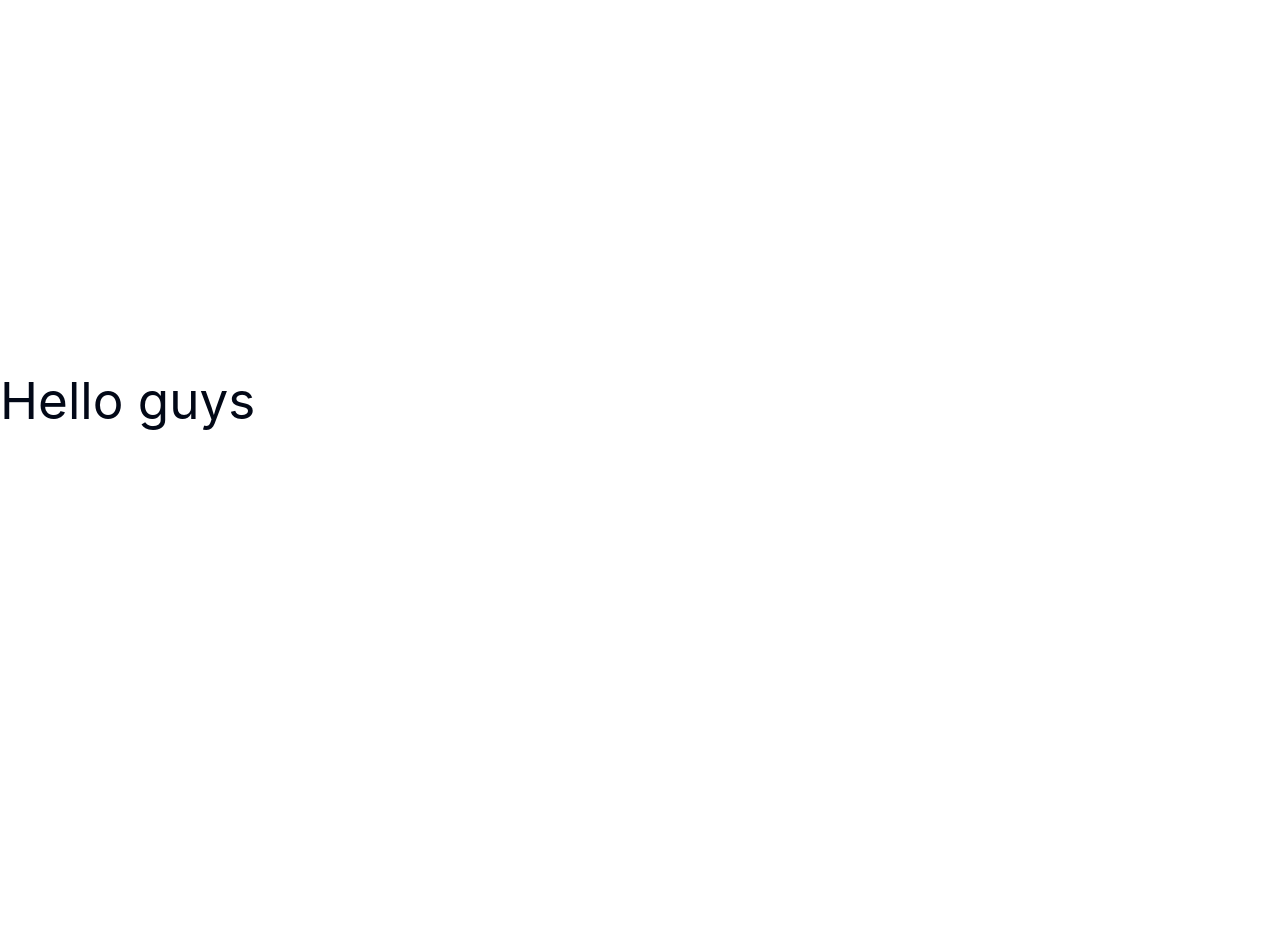
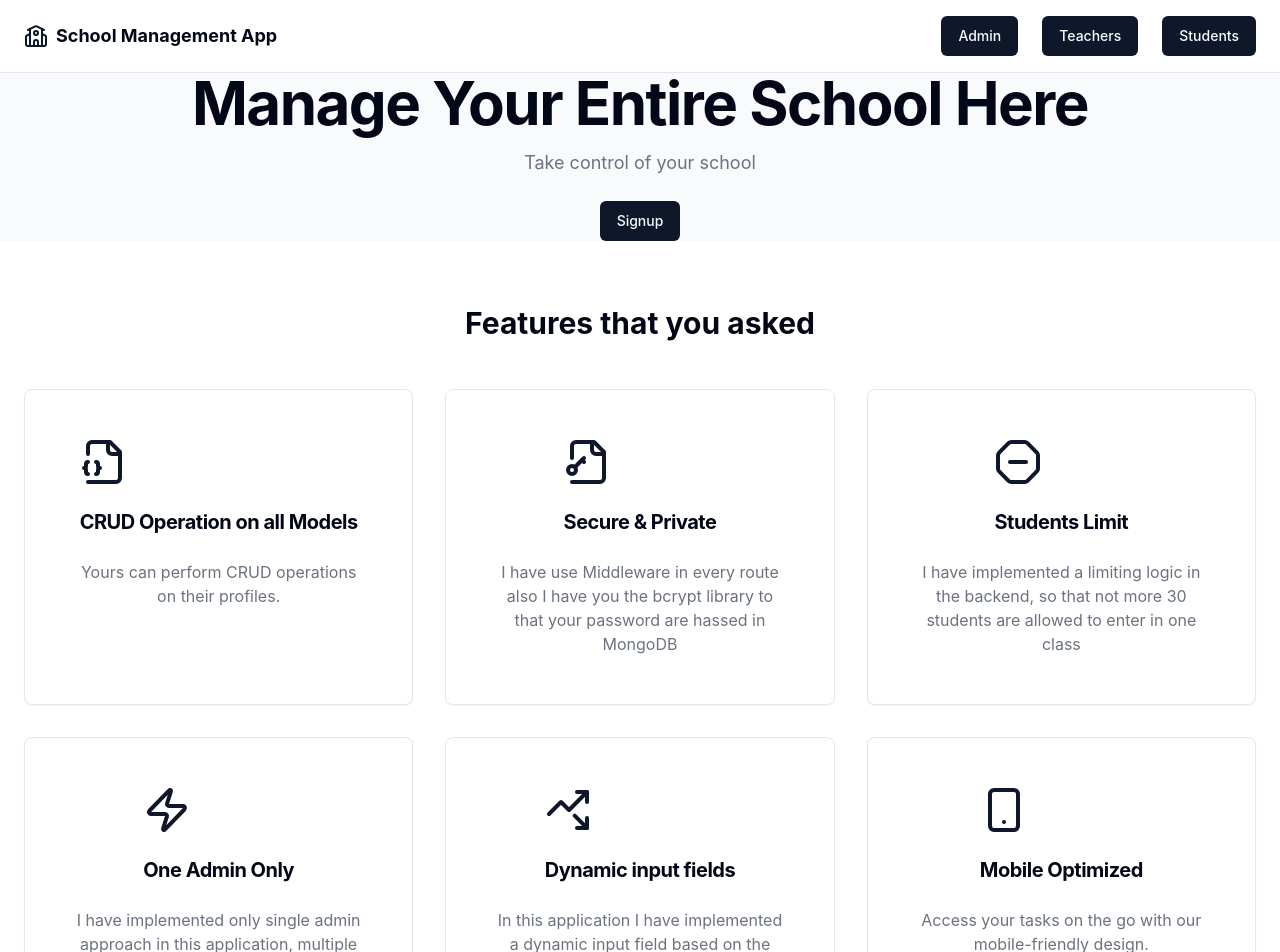
Before and after one commit to kaphjgpa/School-Management-App, a React (Vite) app in the folder school-management-frontend/: page / in a window 1280 px wide. Shown: the top 952 px of the page. Before the commit the page ends 800 px from the top, so only its background shows below. Built offline with nearby package versions, Linux system fonts and the light colour scheme.

Commit message:
Added landing page

```diff
--- /dev/null
+++ b/school-management-frontend/components/LandingPage.jsx
@@ -0,0 +1,155 @@
+import { Button } from "@/components/ui/button";
+import { Card, CardContent, CardHeader, CardTitle } from "@/components/ui/card";
+import {
+  OctagonMinus,
+  Zap,
+  Smartphone,
+  School,
+  TrendingUpDown,
+  FileJson2,
+  FileKey2,
+  Filter,
+  ListChecks,
+  Columns3,
+} from "lucide-react";
+
+const FeatureCard = ({ Icon, title, description }) => (
+  <Card className="flex flex-col items-center p-6 text-center">
+    <CardHeader>
+      <Icon className="h-12 w-12 text-primary mb-4" />
+      <CardTitle className="text-xl font-bold">{title}</CardTitle>
+    </CardHeader>
+    <CardContent className="text-gray-500 dark:text-gray-400">
+      {description}
+    </CardContent>
+  </Card>
+);
+
+export default function LandingPage() {
+  return (
+    <div className="flex flex-col h-screen">
+      {/* Header */}
+      <header className="w-screen px-6 py-4 flex items-center justify-between border-b">
+        <div className="flex items-center gap-2">
+          <School className="h-6 w-6 text-primary" />
+          <h1 className="text-lg font-bold">School Management App</h1>
+        </div>
+        <nav className="flex items-center gap-6">
+          <a href="#features" className="text-sm font-medium hover:underline">
+            <Button>Admin</Button>
+          </a>
+          <a
+            href="#testimonials"
+            className="text-sm font-medium hover:underline"
+          >
+            <Button>Teachers</Button>
+          </a>
+          <a href="#cta" className="text-sm font-medium hover:underline">
+            <Button>Students</Button>
+          </a>
+        </nav>
+      </header>
+
+      {/* Hero Section */}
+      <section className="flex flex-col items-center justify-center text-center  bg-gray-50 dark:bg-gray-800">
+        <h1 className="text-4xl font-bold tracking-tight sm:text-5xl md:text-6xl">
+          Manage Your Entire School Here
+        </h1>
+        <p className="mt-4 text-lg text-gray-500 dark:text-gray-400 max-w-3xl">
+          Take control of your school
+        </p>
+        <div className="mt-6 flex gap-4">
+          <Button>Signup</Button>
+        </div>
+      </section>
+
+      {/* Features Section */}
+      <section id="features" className="py-16">
+        <div className="container mx-auto px-6">
+          <h2 className="text-3xl font-bold text-center mb-12">
+            Features that you asked
+          </h2>
+          <div className="grid grid-cols-1 md:grid-cols-3 gap-8">
+            <FeatureCard
+              Icon={FileJson2}
+              title="CRUD Operation on all Models"
+              description="Yours can perform CRUD operations on their profiles."
+            />
+            <FeatureCard
+              Icon={FileKey2}
+              title="Secure & Private"
+              description="I have use Middleware in every route also I have you the bcrypt library to that your password are hassed in MongoDB"
+            />
+            <FeatureCard
+              Icon={OctagonMinus}
+              title="Students Limit"
+              description="I have implemented a limiting logic in the backend, so that not more 30 students are allowed to enter in one class"
+            />
+            <FeatureCard
+              Icon={Zap}
+              title="One Admin Only"
+              description="I have implemented only single admin approach in this application, multiple can't be created. This logic first checks first if admin is created in database"
+            />
+            <FeatureCard
+              Icon={TrendingUpDown}
+              title="Dynamic input fields "
+              description="In this application I have implemented a dynamic input field based on the model"
+            />
+            <FeatureCard
+              Icon={Smartphone}
+              title="Mobile Optimized"
+              description="Access your tasks on the go with our mobile-friendly design."
+            />
+          </div>
+        </div>
+      </section>
+
+      {/* Testimonials Section */}
+      <section id="testimonials" className="py-16 bg-gray-50 dark:bg-gray-800">
+        <div className="container mx-auto px-6 text-center">
+          <h2 className="text-3xl font-bold mb-12">Bonus Features</h2>
+          <div className="grid grid-cols-1 md:grid-cols-3 gap-8">
+            <Card className="p-6">
+              <CardHeader>
+                <Columns3 className="h-10 w-10 text-primary mx-auto" />
+                <CardTitle className="text-lg font-bold">Pagination</CardTitle>
+              </CardHeader>
+              <CardContent className="text-gray-500 dark:text-gray-400">
+                "It improves performance and user experience by loading data
+                incrementally rather than all at once, often using "next" and
+                "previous" navigation or numbered links to switch between
+                pages."
+              </CardContent>
+            </Card>
+            <Card className="p-6">
+              <CardHeader>
+                <Filter className="h-10 w-10 text-primary mx-auto" />
+                <CardTitle className="text-lg font-bold">
+                  Filtering and Sorting
+                </CardTitle>
+              </CardHeader>
+              <CardContent className="text-gray-500 dark:text-gray-400">
+                "Focuses on narrowing down data by applying specific criteria or
+                conditions. For example, showing only items that match a
+                category."
+              </CardContent>
+            </Card>
+            <Card className="p-6">
+              <CardHeader>
+                <ListChecks className="h-10 w-10 text-primary mx-auto" />
+                <CardTitle className="text-lg font-bold">
+                  Form Validation via Zod
+                </CardTitle>
+              </CardHeader>
+              <CardContent className="text-gray-500 dark:text-gray-400">
+                "It allows developers to define schemas for expected data
+                structures and automatically validate form inputs against these
+                schemas."
+              </CardContent>
+            </Card>
+          </div>
+        </div>
+      </section>
+    </div>
+  );
+}
--- a/school-management-frontend/package.json
+++ b/school-management-frontend/package.json
@@ -11,11 +11,13 @@
   },
   "dependencies": {
     "@radix-ui/react-slot": "^1.1.0",
+    "@shadcn/ui": "^0.0.4",
     "class-variance-authority": "^0.7.1",
     "clsx": "^2.1.1",
     "lucide-react": "^0.468.0",
     "react": "^18.3.1",
     "react-dom": "^18.3.1",
+    "react-router-dom": "^7.0.2",
     "tailwind-merge": "^2.5.5",
     "tailwindcss-animate": "^1.0.7"
   },
--- a/school-management-frontend/src/App.jsx
+++ b/school-management-frontend/src/App.jsx
@@ -1,8 +1,10 @@
+import LandingPage from "../components/LandingPage";
+
 function App() {
   return (
-    <>
-      <h1>Hello guys</h1>
-    </>
+    <div>
+      <LandingPage />
+    </div>
   );
 }
 
--- /dev/null
+++ b/school-management-frontend/src/components/ui/card.jsx
@@ -0,0 +1,50 @@
+import * as React from "react"
+
+import { cn } from "@/lib/utils"
+
+const Card = React.forwardRef(({ className, ...props }, ref) => (
+  <div
+    ref={ref}
+    className={cn("rounded-lg border bg-card text-card-foreground shadow-sm", className)}
+    {...props} />
+))
+Card.displayName = "Card"
+
+const CardHeader = React.forwardRef(({ className, ...props }, ref) => (
+  <div
+    ref={ref}
+    className={cn("flex flex-col space-y-1.5 p-6", className)}
+    {...props} />
+))
+CardHeader.displayName = "CardHeader"
+
+const CardTitle = React.forwardRef(({ className, ...props }, ref) => (
+  <div
+    ref={ref}
+    className={cn("text-2xl font-semibold leading-none tracking-tight", className)}
+    {...props} />
+))
+CardTitle.displayName = "CardTitle"
+
+const CardDescription = React.forwardRef(({ className, ...props }, ref) => (
+  <div
+    ref={ref}
+    className={cn("text-sm text-muted-foreground", className)}
+    {...props} />
+))
+CardDescription.displayName = "CardDescription"
+
+const CardContent = React.forwardRef(({ className, ...props }, ref) => (
+  <div ref={ref} className={cn("p-6 pt-0", className)} {...props} />
+))
+CardContent.displayName = "CardContent"
+
+const CardFooter = React.forwardRef(({ className, ...props }, ref) => (
+  <div
+    ref={ref}
+    className={cn("flex items-center p-6 pt-0", className)}
+    {...props} />
+))
+CardFooter.displayName = "CardFooter"
+
+export { Card, CardHeader, CardFooter, CardTitle, CardDescription, CardContent }
--- /dev/null
+++ b/school-management-frontend/src/components/ui/input.jsx
@@ -0,0 +1,19 @@
+import * as React from "react"
+
+import { cn } from "@/lib/utils"
+
+const Input = React.forwardRef(({ className, type, ...props }, ref) => {
+  return (
+    (<input
+      type={type}
+      className={cn(
+        "flex h-10 w-full rounded-md border border-input bg-background px-3 py-2 text-base ring-offset-background file:border-0 file:bg-transparent file:text-sm file:font-medium file:text-foreground placeholder:text-muted-foreground focus-visible:outline-none focus-visible:ring-2 focus-visible:ring-ring focus-visible:ring-offset-2 disabled:cursor-not-allowed disabled:opacity-50 md:text-sm",
+        className
+      )}
+      ref={ref}
+      {...props} />)
+  );
+})
+Input.displayName = "Input"
+
+export { Input }
```
Also changed, not shown: 1 other file (tests, documents, lock files or other folders).
